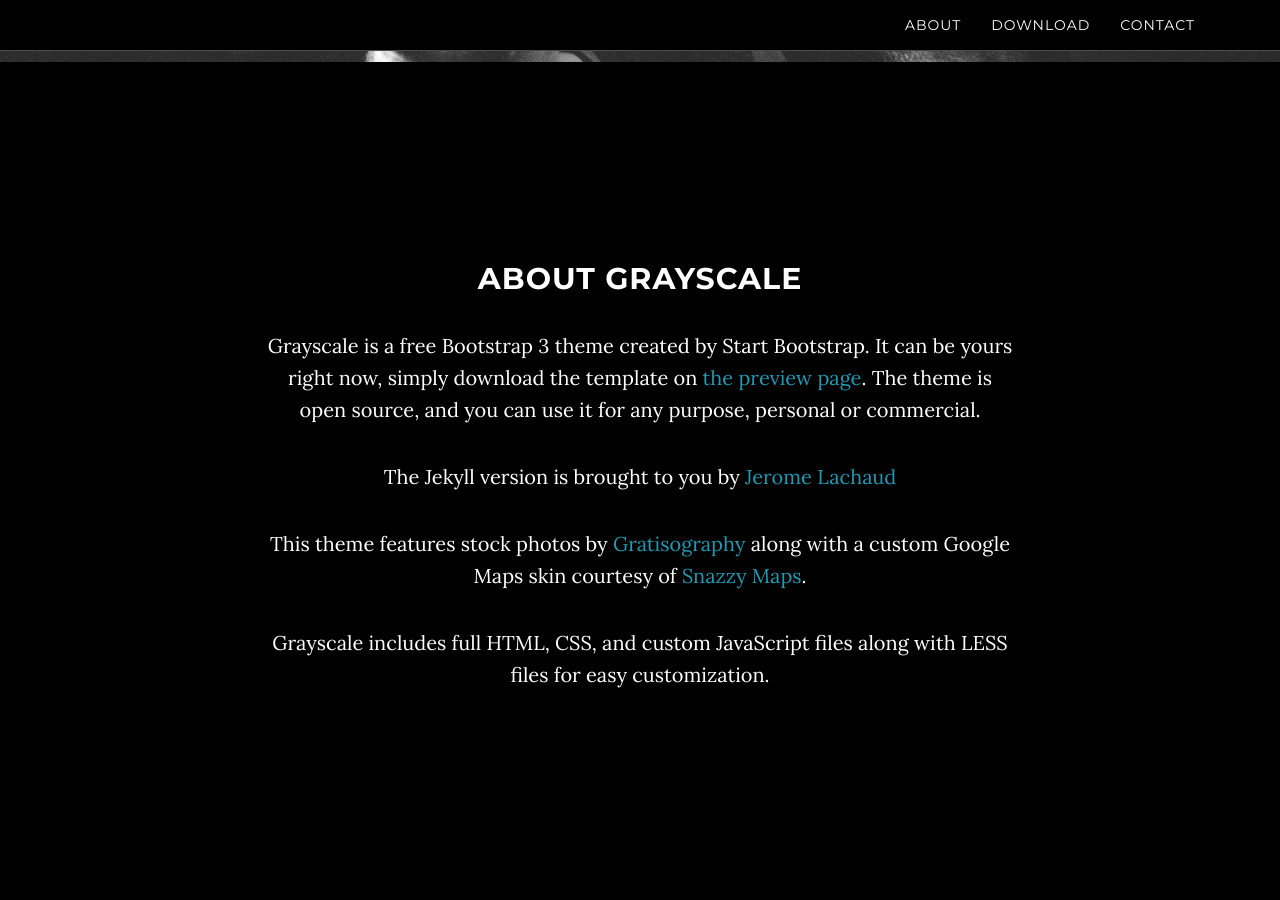
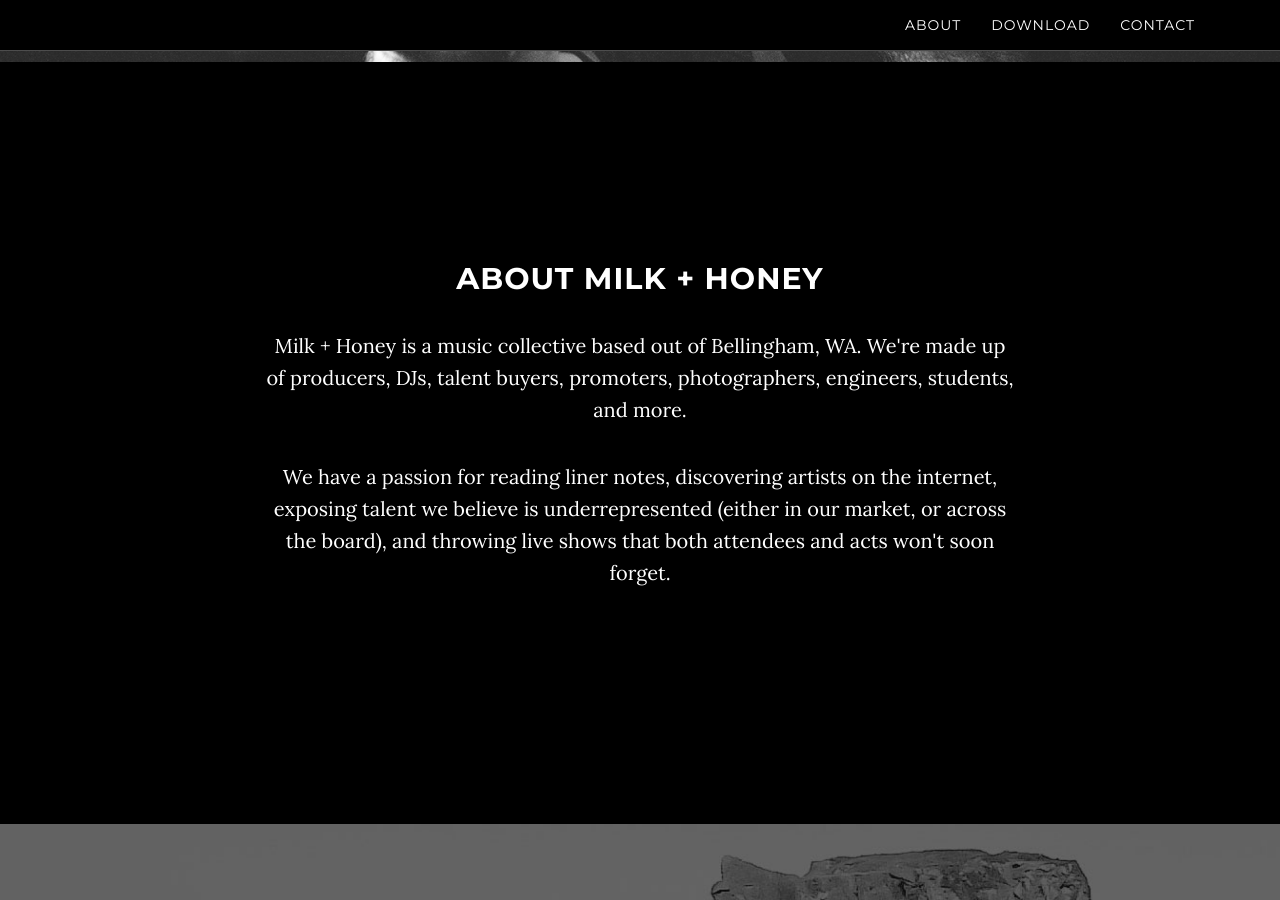
Before and after one commit to leehuffman/milkandhoneycrew, a Jekyll site: the page built from index.html, in a window 1280 px wide and 900 px high, scrolled down 838 px. Built offline with Jekyll 4.4.1, drawn with Linux system fonts in a browser that asks for light colours.

Commit message:
Add text for about section

```diff
--- a/_includes/about.html
+++ b/_includes/about.html
@@ -2,11 +2,16 @@
     <section id="about" class="container content-section text-center">
         <div class="row">
             <div class="col-lg-8 col-lg-offset-2">
-                <h2>About Grayscale</h2>
-                <p>Grayscale is a free Bootstrap 3 theme created by Start Bootstrap. It can be yours right now, simply download the template on <a href="http://startbootstrap.com/template-overviews/grayscale/">the preview page</a>. The theme is open source, and you can use it for any purpose, personal or commercial.</p>
-                <p>The Jekyll version is brought to you by <a href="https://github.com/jeromelachaud">Jerome Lachaud</a></p>
-                <p>This theme features stock photos by <a href="http://gratisography.com/">Gratisography</a> along with a custom Google Maps skin courtesy of <a href="http://snazzymaps.com/">Snazzy Maps</a>.</p>
-                <p>Grayscale includes full HTML, CSS, and custom JavaScript files along with LESS files for easy customization.</p>
+                <h2>About Milk + Honey</h2>
+                <p>
+                    Milk + Honey is a music collective based out of Bellingham, WA. We're made up of producers, DJs, talent buyers,
+                    promoters, photographers, engineers, students, and more.
+                </p>
+                <p>
+                    We have a passion for reading liner notes, discovering artists on the internet, exposing talent we believe
+                    is underrepresented (either in our market, or across the board), and throwing live shows that both attendees
+                    and acts won't soon forget.
+                </p>
             </div>
         </div>
     </section>
```
